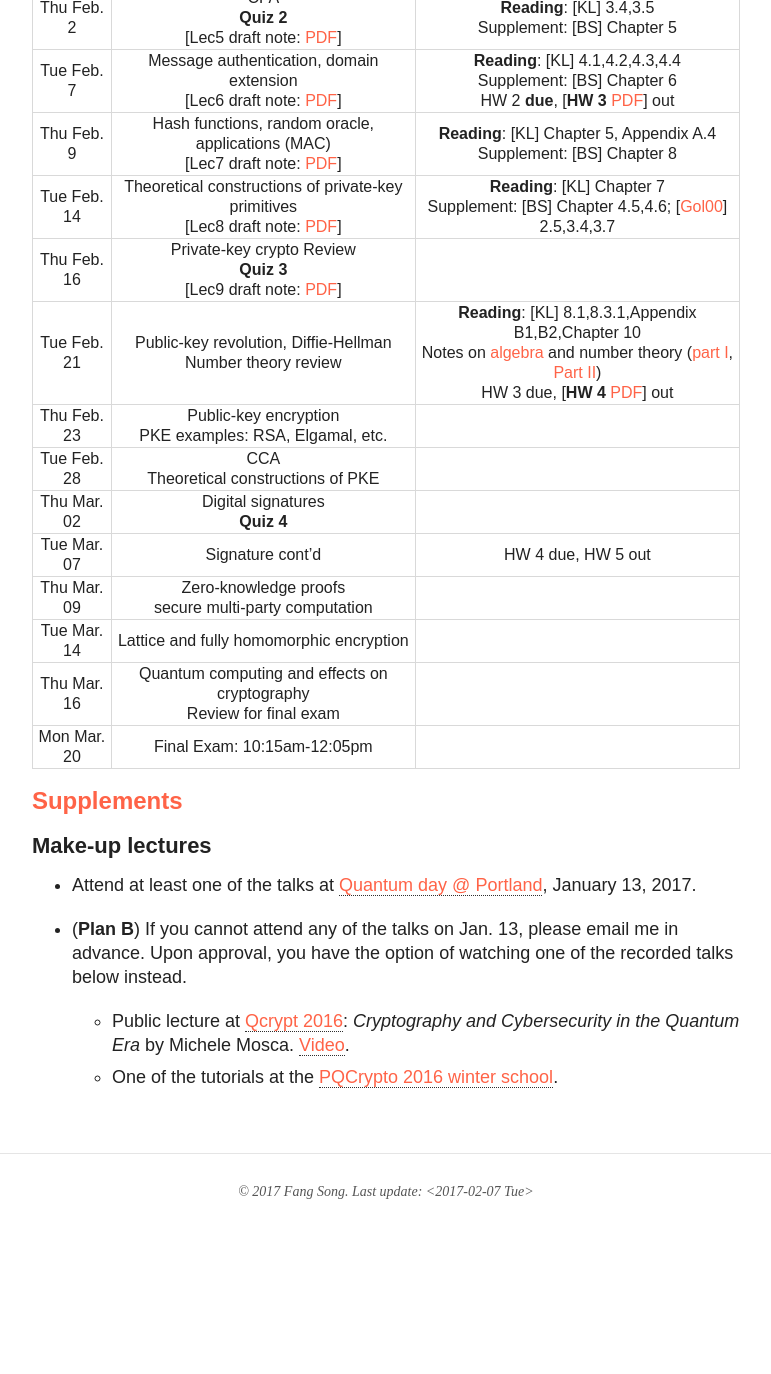
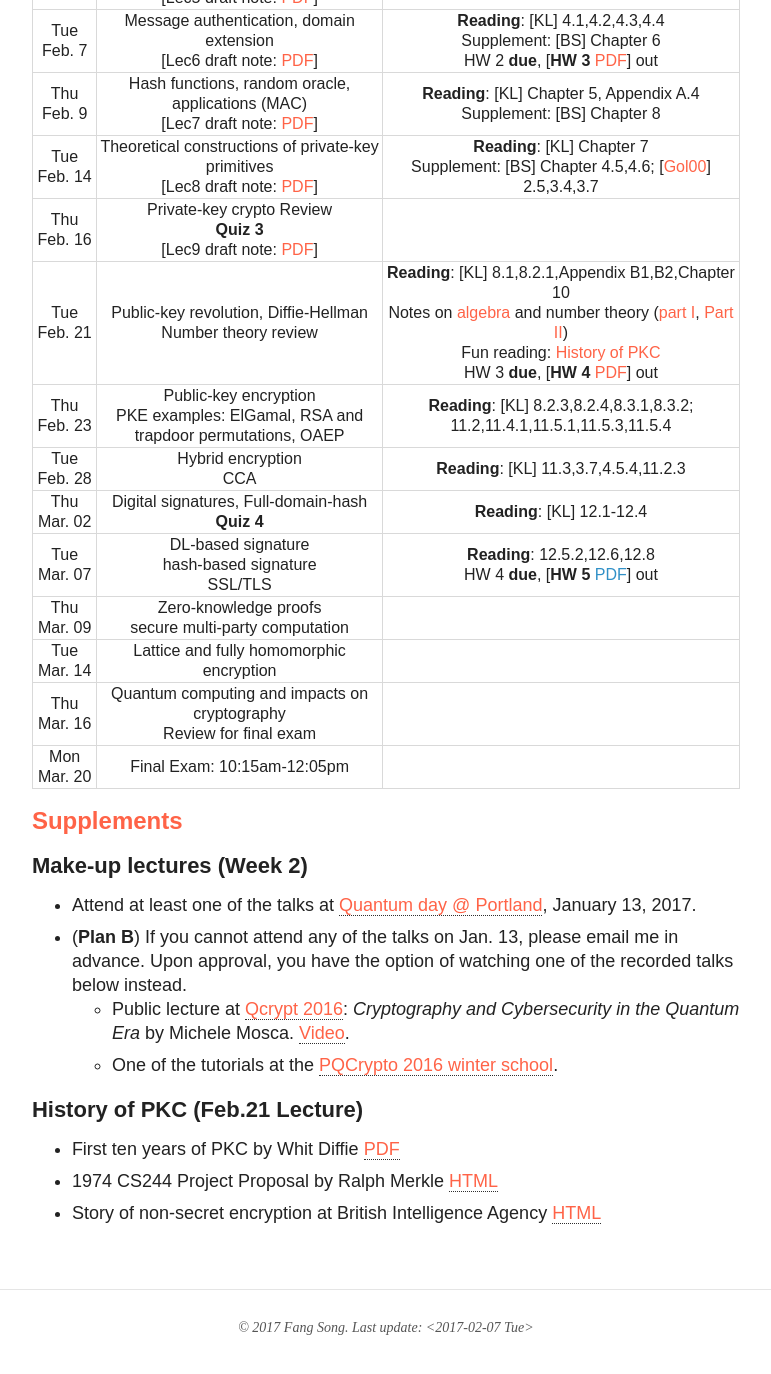
Before and after one commit to fangsonghub/fangsonghub.github.io, a Jekyll site: the page built from teaching/w17_4585_icrypto/index.md, in a window 1280 px wide and 1400 px high, scrolled down 1137 px. Shown: the top 1374 px of the window, without its empty margins (254-1025 px from the left). Built offline with Jekyll 4.4.1, drawn with Linux system fonts in a browser that asks for light colours; nearby versions of some CDN libraries; before the commit the page ends 2401 px from its top, so only the background shows below that.

Commit message:
readings

```diff
--- a/teaching/w17_4585_icrypto/index.md
+++ b/teaching/w17_4585_icrypto/index.md
@@ -76,25 +76,24 @@ Cryptography](http://www.cs.umd.edu/~jkatz/imc.html){:target="_blank"}
 |Thu Feb. 9| Hash functions, random oracle, applications (MAC) <br> [Lec7 draft note: [PDF]({{base}}/teaching/w17_4585_icrypto/lec7_note.pdf){:target="_blank"}]|**Reading**: [KL] Chapter 5, Appendix A.4 <br> Supplement: [BS] Chapter 8|
 |Tue Feb. 14|Theoretical constructions of private-key primitives <br> [Lec8 draft note: [PDF]({{base}}/teaching/w17_4585_icrypto/lec8_note.pdf){:target="_blank"}]|**Reading**: [KL] Chapter 7 <br> Supplement: [BS] Chapter 4.5,4.6; [[Gol00](https://www.amazon.com/Foundations-Cryptography-1-Basic-Tools/dp/0521035368){:target="_blank"}] 2.5,3.4,3.7|
 |Thu Feb. 16| Private-key crypto Review  <br> **Quiz 3** <br> [Lec9 draft note: [PDF]({{base}}/teaching/w17_4585_icrypto/lec9_note.pdf){:target="_blank"}]||
-|Tue Feb. 21|Public-key revolution, Diffie-Hellman <br> Number theory review| **Reading**: [KL] 8.1,8.3.1,Appendix B1,B2,Chapter 10 <br> Notes on [algebra](https://people.eecs.berkeley.edu/~luca/cs276/notesalgebra.pdf){:target="_blank"} and number theory ([part I](http://www.cs.nyu.edu/courses/spring12/CSCI-GA.3210-001/out/boneh1.pdf){:target="_blank"}, [Part II](http://www.cs.nyu.edu/courses/spring12/CSCI-GA.3210-001/out/boneh2.pdf){:target="_blank"}) <br> HW 3 due, [**HW 4** [PDF]({{base}}/teaching/w17_4585_icrypto/w17_cs4585_hw4.pdf){:target="_blank"}] out |
-|Thu Feb. 23|Public-key encryption <br> PKE examples: RSA, Elgamal, etc. ||
-|Tue Feb. 28|CCA <br>Theoretical constructions of PKE||
-|Thu Mar. 02|Digital signatures <br> **Quiz 4** | |
-|Tue Mar. 07|Signature cont'd| HW 4 due, HW 5 out|
+|Tue Feb. 21|Public-key revolution, Diffie-Hellman <br> Number theory review| **Reading**: [KL] 8.1,8.2.1,Appendix B1,B2,Chapter 10 <br> Notes on [algebra](https://people.eecs.berkeley.edu/~luca/cs276/notesalgebra.pdf){:target="_blank"} and number theory ([part I](http://www.cs.nyu.edu/courses/spring12/CSCI-GA.3210-001/out/boneh1.pdf){:target="_blank"}, [Part II](http://www.cs.nyu.edu/courses/spring12/CSCI-GA.3210-001/out/boneh2.pdf){:target="_blank"})<br> Fun reading: [History of PKC](#funpkc) <br> HW 3 **due**, [**HW 4** [PDF]({{base}}/teaching/w17_4585_icrypto/w17_cs4585_hw4.pdf){:target="_blank"}] out |
+|Thu Feb. 23| Public-key encryption <br> PKE examples: ElGamal, RSA and trapdoor permutations, OAEP | **Reading**: [KL] 8.2.3,8.2.4,8.3.1,8.3.2; 11.2,11.4.1,11.5.1,11.5.3,11.5.4|
+|Tue Feb. 28| Hybrid encryption <br> CCA | **Reading**: [KL] 11.3,3.7,4.5.4,11.2.3 |
+|Thu Mar. 02|Digital signatures, Full-domain-hash <br> **Quiz 4** | **Reading**: [KL] 12.1-12.4 |
+|Tue Mar. 07| DL-based signature <br> hash-based signature <br> SSL/TLS | **Reading**: 12.5.2,12.6,12.8 <br> HW 4 **due**, [**HW 5** [PDF](){:target="_blank"}] out|
 |Thu Mar. 09|Zero-knowledge proofs <br> secure multi-party computation||
 |Tue Mar. 14|Lattice and fully homomorphic encryption||
-|Thu Mar. 16| Quantum computing and effects on cryptography <br> Review for final exam||
+|Thu Mar. 16| Quantum computing and impacts on cryptography <br> Review for final exam||
 |Mon Mar. 20| Final Exam: 10:15am-12:05pm||
 {:.mbtablestylef}
 
 ## Supplements
 
-### <a name="mu"></a>**Make-up lectures**
+### <a name="mu"></a>**Make-up lectures (Week 2)**
 *  Attend at least one of the talks
    at
    [Quantum day @ Portland](http://fangsong.info/activity/w17qpdx/),
    January 13, 2017.
-
 *  (**Plan B**) If you cannot attend any of the talks on Jan. 13,
    please email me in advance. Upon approval, you have the option of
    watching one of the recorded talks below instead.
@@ -102,3 +101,11 @@ Cryptography](http://www.cs.umd.edu/~jkatz/imc.html){:target="_blank"}
       _Cryptography and Cybersecurity in the Quantum Era_ by Michele
       Mosca. [Video](https://www.youtube.com/watch?v=vipU_-QGoOg&feature=youtu.be&list=PLUz_4vZOI0H0nfczvYk2C_UbE_BMs8cpY){:target="_blank"}.
    *  One of the tutorials at the [PQCrypto 2016 winter school](https://pqcrypto2016.jp/winter/){:target="_blank"}.
+
+### <a name="funpkc"></a>**History of PKC (Feb.21 Lecture)**
+
+*  First ten years of PKC by Whit
+   Diffie [PDF](http://cr.yp.to/bib/1988/diffie.pdf){:target="_blank"}
+*  1974 CS244 Project Proposal by Ralph
+   Merkle [HTML](http://www.merkle.com/1974/){:target="_blank"}
+*  Story of non-secret encryption at British Intelligence Agency [HTML](http://cryptome.org/jya/ellisdoc.htm){:target="_blank"}
```
